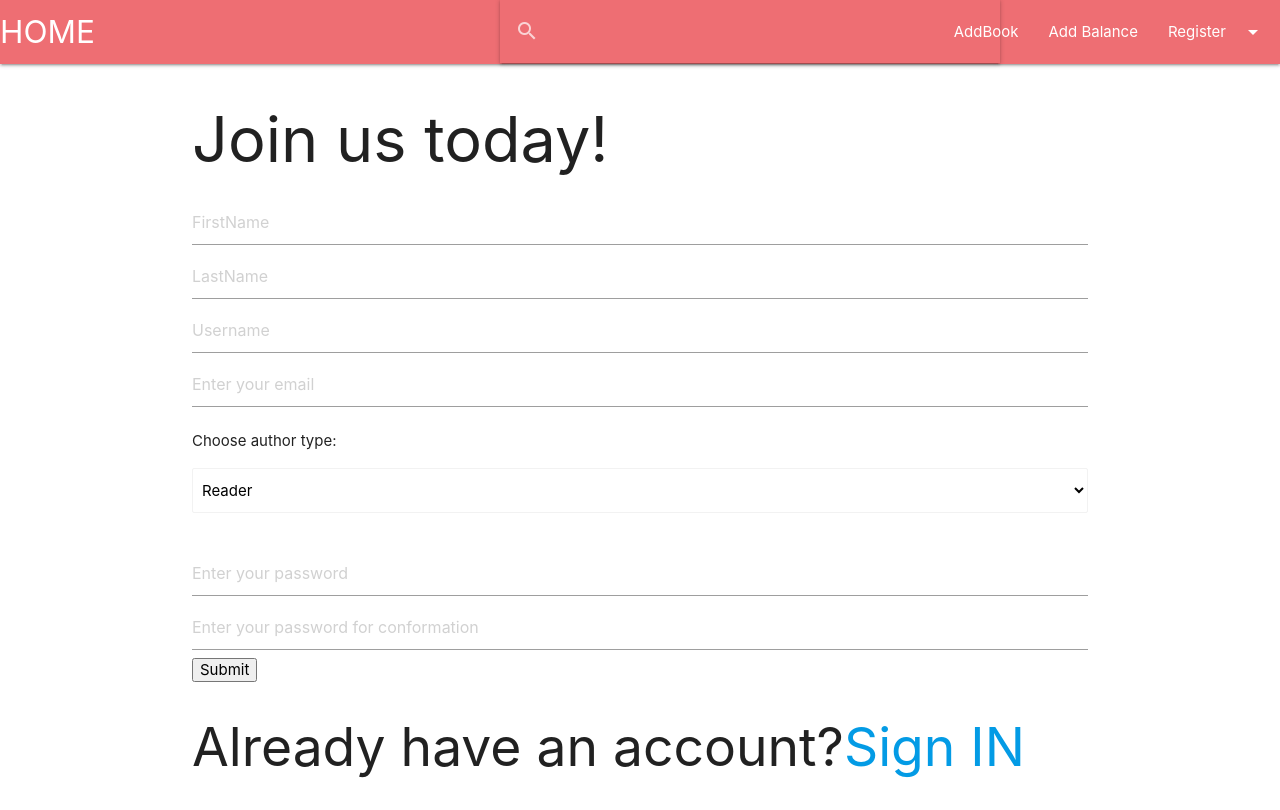
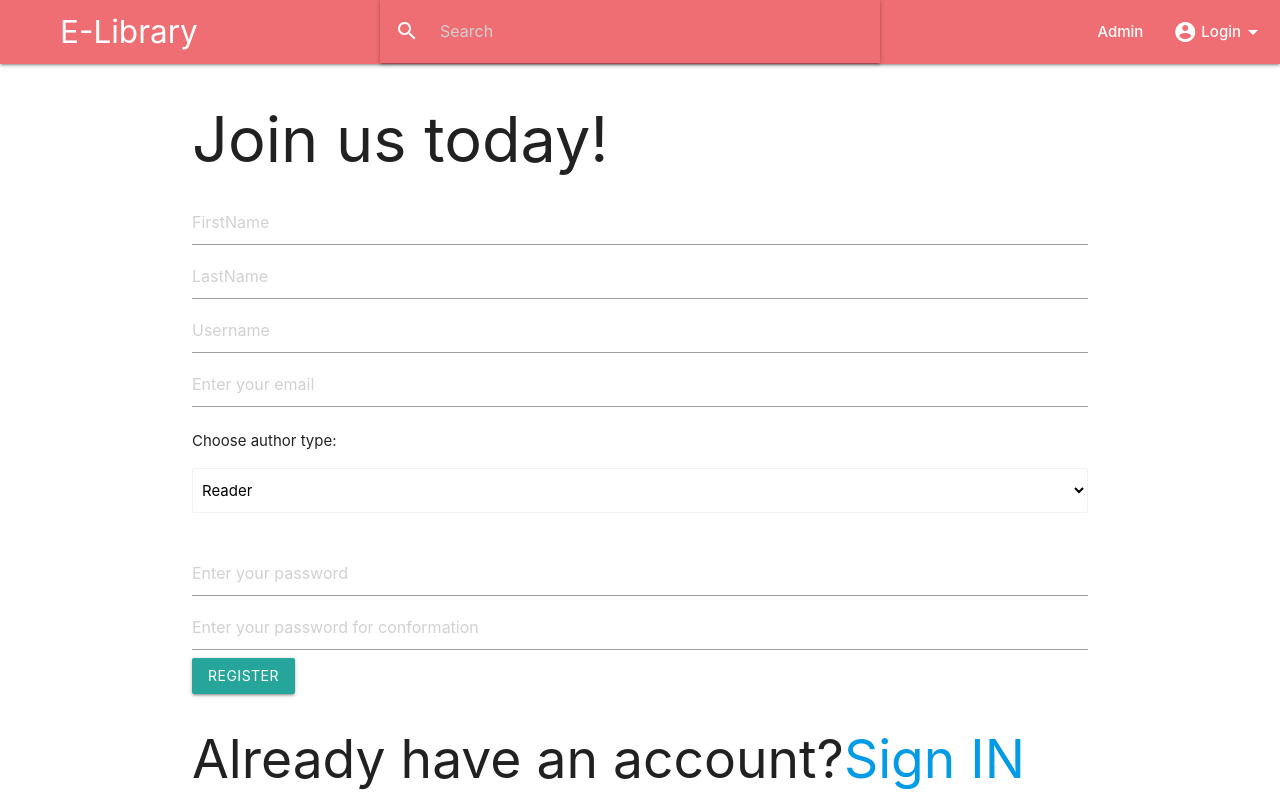
Before and after one commit to Bipin-Maharjan/Sora-99_ADC1, a Django app: template Elibrary/templates/Accounts/register.html in a window 1280 px wide. Before the commit the page ends 778 px from the top, so only its background shows below. Run offline with Django 3.2, Linux system fonts and the light colour scheme; the template is opened without the code that fills it, so the values that code supplies are empty.

Commit message:
Updated Version

```diff
--- a/Elibrary/templates/Accounts/register.html
+++ b/Elibrary/templates/Accounts/register.html
@@ -1,5 +1,15 @@
 {% extends 'Base/Header.html' %}
 {% block content %}
+	{% if messages %}
+		{% for message in messages %}
+			<div {% if message.tags %} class="{{ message.tags }} alert-danger" {% endif %} id="alert">
+				{{ message }}
+				<i class="material-icons" style="color:black; float:right; cursor: pointer;" id="closealert">
+					close
+				</i>
+			</div>
+  	{% endfor %}
+	{% endif %}
 	<h1>Join us today!</h1>
 	<form method="POST">
 		{% if error %}
@@ -21,14 +31,8 @@
 		</select></div><br>
 		<input type="password" name="password1" placeholder="Enter your password"><br>
 		<input type="password" name="password2" placeholder="Enter your password for conformation"><br>
-		<input type="submit" name="">
+		<input type="submit" name="" value="Register" class="btn">
 </form>
 <h2>Already have an account?<a href="Accounts/login.html">Sign IN</a></h2>
 
-<div>
-	{% for message in messages %}
-	<h3>{{message}}</h3>
-	{% endfor %}
-</div>
-
 {% endblock content %}
--- a/Elibrary/templates/Base/Navbar.html
+++ b/Elibrary/templates/Base/Navbar.html
@@ -1,26 +1,51 @@
 <!-- Dropdown Structure -->
-<ul id="dropdown1" class="dropdown-content">
+<ul id="dropdown1" class="dropdown-content" style="height:0px;">
+  {% if request.user.is_authenticated %}
+  <li><a href="{% url 'Payment:updateamount' %}" style="padding-right: 0px;">Add Balance</a></li>
+  <li><a href="{% url 'Accounts:logout_user' %}">Logout</a></li>
+  {% else %}
+  <li><a href="{% url 'Accounts:login_user' %}">Login</a></li>
   <li><a href="{% url 'Accounts:register_user' %}">Register</a></li>
-  <li><a href="{% url 'Accounts:login_user' %}">Login</a></li>
-  <li class="divider"></li>
-  <li><a href="{% url 'Accounts:logout_user' %}">Logout</a></li>
+  {% endif %}
 </ul>
 <nav>
   <div class="nav-wrapper">
-    <a href="/" class="brand-logo">HOME</a>
-    <ul class="right hide-on-med-and-down">
-      <li><a href="{% url 'ReadBook:addbook' %}">AddBook</a><br></li>
-      <li><a href="{% url 'Payment:updateamount' %}">Add Balance</a><br></li>
+    <a href="/" class="brand-logo" style="margin-left: 60px;">E-Library</a>
+    <ul class="right hide-on-med-and-down" style="height: 0px;">
+      {% if request.user.is_authenticated %}
+      <li>
+        <a href="{% url 'ReadBook:mybooks' %}"><i class="material-icons" style="display: inline; vertical-align: bottom;">book</i>My Books</a>
+      </li>
+      <li>
+        <a href="{% url 'ReadBook:addbook' %}"><i class="material-icons" style="display: inline; vertical-align: bottom;">add</i>AddBook</a><br />
+      </li>
+      {% if amount %}
+      <li>
+        <span style="font-weight: 501;border: 1px solid;padding: 5px;border-radius: 3px;vertical-align: sub;margin: 5px;">
+          <i class="material-icons" style="display: inline;vertical-align: bottom;">account_balance_wallet</i> ${{amount}}
+        </span>
+      </li>
+      {% endif %} {% else %}
+      <li><a href="/admin/" style="font-weight: 501;">Admin</a><br /></li>
+      {% endif %}
       <!-- Dropdown Trigger -->
-      <li><a class="dropdown-trigger" href="#!" data-target="dropdown1">Register<i class="material-icons right">arrow_drop_down</i></a></li>
+      <li>
+        <a class="dropdown-trigger" href="#!" data-target="dropdown1">
+          <span style="font-weight: 501;">
+            <i class="material-icons" style="display: inline; vertical-align: bottom;">account_circle</i>
+            {{request.user.is_authenticated|yesno:',Login'}}{% firstof request.user.username|title %}
+            <i class="material-icons right" style="margin-left: 0px;">arrow_drop_down </i>
+          </span>
+        </a>
+      </li>
     </ul>
   </div>
 </nav>
-<nav style="width: 500px; margin-top: -65px; margin-left: 500px;">
+<nav style="width: 500px; margin-top: -65px; margin-left: 380px; margin-bottom: 20px;">
   <div class="nav-wrapper" style="width: 500px; ">
     <form method="GET" action='{% url "Search:search" %}'>
       <div class="input-field">
-        <input id="search" type="search" name="q">
+        <input id="search" type="search" name="q" placeholder="Search" />
         <label class="label-icon" for="search"><i class="material-icons">search</i></label>
         <i class="material-icons">close</i>
       </div>
@@ -28,7 +53,7 @@
   </div>
 </nav>
 <script type="text/javascript">
-  $(document ).ready(function(){
-    $(".dropdown-trigger").dropdown()
+  $(document).ready(function() {
+    $(".dropdown-trigger").dropdown();
   });
 </script>
```
Also changed, not shown: Elibrary/Accounts/views.py (+5 -4 lines), Elibrary/templates/Accounts/login.html (+13 -3 lines).
